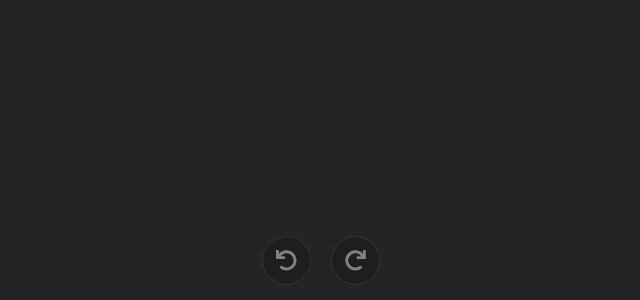
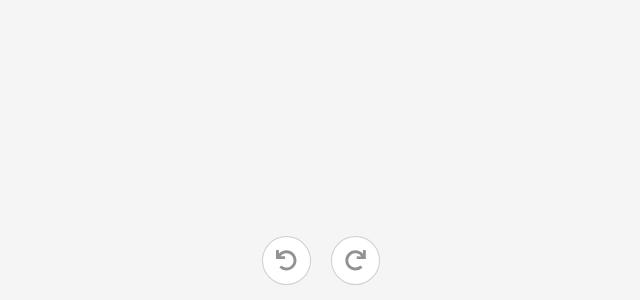
Before and after one commit to Lucas-Winicius/desafio-react, a React (Vite) app: page / in a window 1280 px wide. Shown: the part 500-800 px from the top of the page, without its empty margins (319-959 px from the left). Built offline with nearby package versions, Linux system fonts and the light colour scheme.

Commit message:
Tema claro

```diff
--- a/src/styles/main.css
+++ b/src/styles/main.css
@@ -10,3 +10,35 @@ body {
     height: 100vh;
     overflow: hidden;
 }
+
+@media (prefers-color-scheme: light) {
+    body {
+        background-color: whitesmoke;
+    }
+
+    button {
+        background-color: #242424;
+    }
+
+    button {
+        display: flex;
+        margin: 15px 10px;
+        background-color: rgb(255, 255, 255);
+        padding: 13px;
+        border-radius: 30px;
+        color: rgb(48, 48, 48);
+        cursor: pointer;
+        font-size: 1.3em;
+        transition: .3s ease;
+    }
+
+    button:hover {
+        border: 1px solid rgb(121, 121, 121);
+    }
+
+    .desfazer:disabled, .refazer:disabled {
+        background-color: rgb(255, 255, 255);
+        color: rgba(0, 0, 0, 0.426);
+    }
+
+}
--- a/src/styles/toggleBar.css
+++ b/src/styles/toggleBar.css
@@ -32,6 +32,7 @@ button.refazer:hover {
 
 .desfazer:disabled, .refazer:disabled {
   color: rgba(255, 255, 255, 0.448);
+  cursor: default;
 }
 
 .desfazer:disabled:hover, .refazer:disabled:hover {
```
